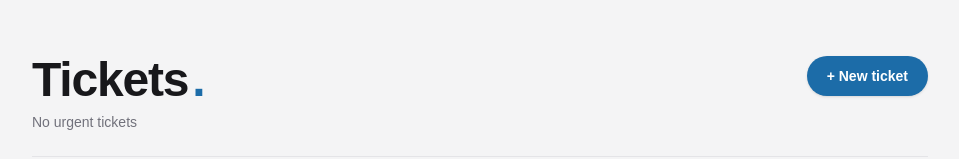
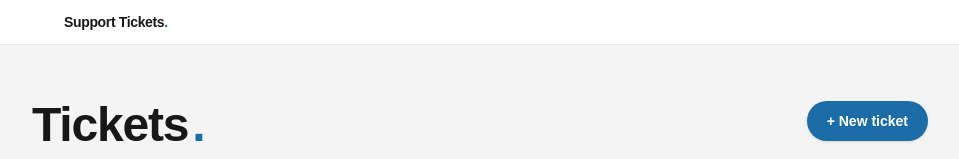
Before and after one commit to husseinrashiid/ai-support-tickets, a Next.js app: page / in a window 1280 px wide. Shown: the top 159 px of the page, without its empty margins (160-1119 px from the left). Built offline with nearby package versions, Linux system fonts and the light colour scheme; no server answers; the database is empty.

Commit message:
Add shared nav to root layout

```diff
--- a/app/layout.tsx
+++ b/app/layout.tsx
@@ -1,5 +1,6 @@
 import type { Metadata } from "next";
 import { Geist, Geist_Mono } from "next/font/google";
+import { Nav } from "@/components/Nav";
 import "./globals.css";
 
 const geistSans = Geist({
@@ -13,8 +14,8 @@ const geistMono = Geist_Mono({
 });
 
 export const metadata: Metadata = {
-  title: "Create Next App",
-  description: "Generated by create next app",
+  title: "Support Tickets",
+  description: "AI-powered customer support ticket assistant",
 };
 
 export default function RootLayout({
@@ -25,9 +26,13 @@ export default function RootLayout({
   return (
     <html
       lang="en"
+      suppressHydrationWarning
       className={`${geistSans.variable} ${geistMono.variable} h-full antialiased`}
     >
-      <body className="min-h-full flex flex-col">{children}</body>
+      <body className="min-h-full flex flex-col">
+        <Nav />
+        {children}
+      </body>
     </html>
   );
 }
--- /dev/null
+++ b/components/Nav.tsx
@@ -0,0 +1,17 @@
+import Link from "next/link";
+
+export function Nav() {
+  return (
+    <header className="sticky top-0 z-10 border-b border-zinc-200 bg-white/80 backdrop-blur dark:border-zinc-800 dark:bg-zinc-950/80">
+      <div className="mx-auto flex max-w-4xl items-center px-4 py-3 sm:px-8">
+        <Link
+          href="/"
+          className="text-sm font-bold tracking-tight text-zinc-900 dark:text-zinc-50"
+        >
+          Support Tickets
+          <span className="text-brand-blue">.</span>
+        </Link>
+      </div>
+    </header>
+  );
+}
```
